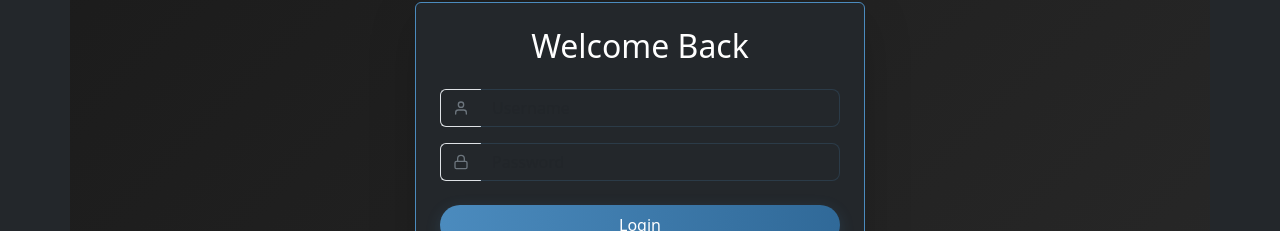
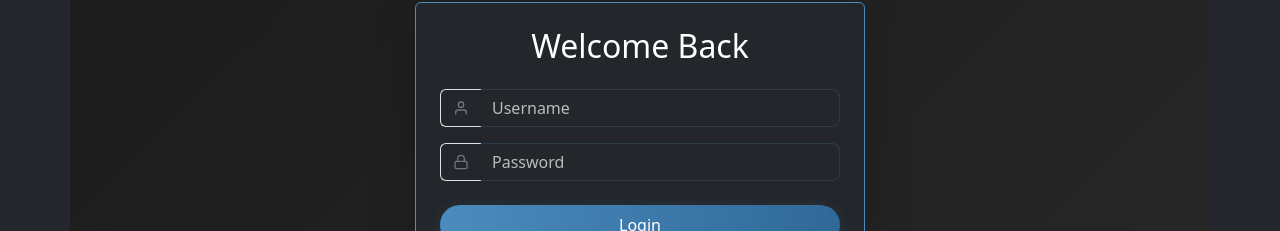
Before and after one commit to Lost-sudo/Bookly-Ecommerce-Web-App, a React (Vite) app in the folder client/bookstore/: page /login in a window 1280 px wide. Shown: the part 232-463 px from the top of the page. Built offline with nearby package versions, Linux system fonts and the light colour scheme.

Commit message:
fix: Add custom placeholder styles and improve error handling in registration

```diff
--- a/client/bookstore/src/App.css
+++ b/client/bookstore/src/App.css
@@ -452,3 +452,9 @@ html {
   color: var(--color-text) !important;
   transition: background 0.3s, color 0.3s;
 }
+
+/* Custom Placeholder Styles */
+.custom-placeholder::placeholder {
+  color: #bbb !important;
+  opacity: 1;
+}
--- a/client/bookstore/src/pages/LoginPage.jsx
+++ b/client/bookstore/src/pages/LoginPage.jsx
@@ -101,10 +101,11 @@ const LoginPage = () => {
                           setFormData({ ...formData, username: e.target.value })
                         }
                         required
-                        className="bg-transparent text-light border-start-0"
+                        className="bg-transparent text-light border-start-0 custom-placeholder"
                         style={{
                           boxShadow: "none",
                           borderColor: "rgba(75, 139, 190, 0.2)",
+                          color: "#fff",
                         }}
                       />
                     </div>
@@ -130,10 +131,11 @@ const LoginPage = () => {
                           setFormData({ ...formData, password: e.target.value })
                         }
                         required
-                        className="bg-transparent text-light border-start-0"
+                        className="bg-transparent text-light border-start-0 custom-placeholder"
                         style={{
                           boxShadow: "none",
                           borderColor: "rgba(75, 139, 190, 0.2)",
+                          color: "#fff",
                         }}
                       />
                     </div>
--- a/client/bookstore/src/pages/RegisterPage.jsx
+++ b/client/bookstore/src/pages/RegisterPage.jsx
@@ -29,7 +29,13 @@ const RegisterPage = () => {
       });
       navigate("/login");
     } catch (err) {
-      setError("Registration failed: " + err.response.data.message);
+      setError(
+        "Registration failed: " +
+        (err.response?.data?.message ||
+         err.response?.data?.detail ||
+         JSON.stringify(err.response?.data) ||
+         err.message)
+      );
     }
   };
 
```
